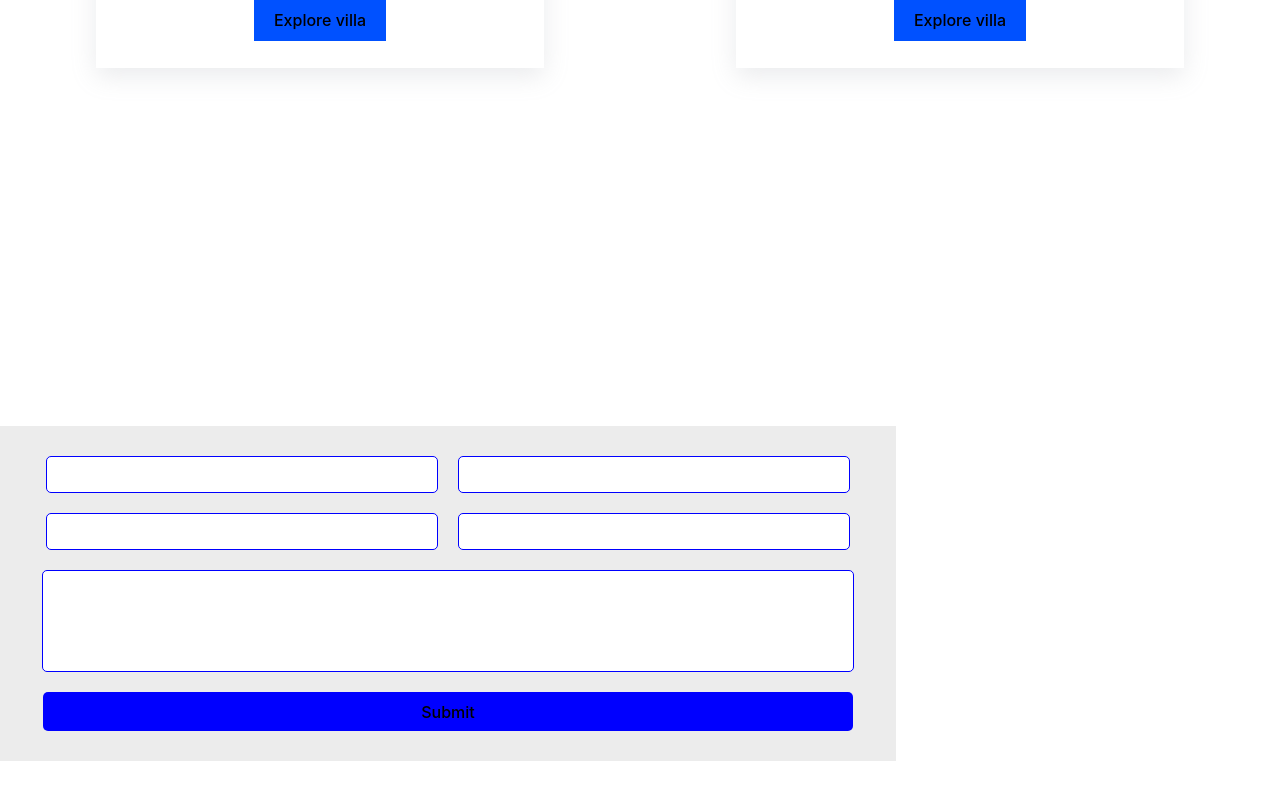
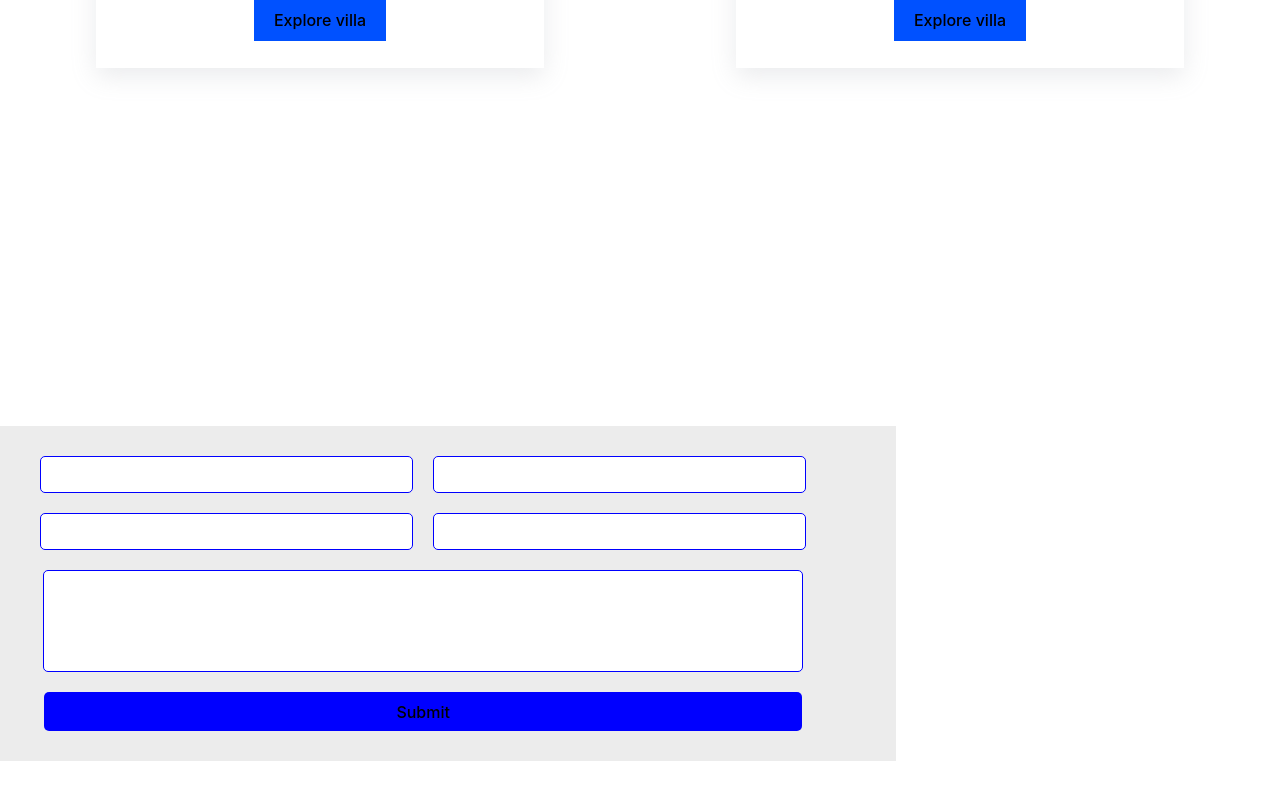
Before and after one commit to DonShanilka/Talalla-Blue-Beach-Villa, a React (Vite) app: page / in a window 1280 px wide. Shown: the part 2930-3730 px from the top of the page. Built offline with nearby package versions, Linux system fonts and the light colour scheme; a web font is replaced by a local one.

Commit message:
update contact details forms

```diff
--- a/src/pages/contact/contact.css
+++ b/src/pages/contact/contact.css
@@ -12,19 +12,19 @@
     grid-template-columns: auto auto;
     width: 70%;
     background-color: rgb(236, 236, 236);
-    position: absolute;
 }
 
 .form-div-2 {
     background-color: rgb(236, 236, 236);
     margin: 20px;
+    width: 90%;
 }
 
 .input-1,
 .input-2,
 .input-3,
 .input-4 {
-    width: 390px;
+    width: 46%;
     height: 35px;
     margin: 10px;
     background-color: rgb(255, 255, 255);
@@ -37,7 +37,7 @@
     grid-column-end: 3;
     grid-row-start: 3;
     grid-row-end: 5;
-    width: 810px;
+    width: 94%;
     height: 100px;
     margin: 10px;
     background-color: rgb(255, 255, 255);
@@ -46,7 +46,7 @@
 }
 
 .submit-btn {
-    width: 810px;
+    width: 94%;
     margin: 10px;
     background-color: blue;
     border: none;
```
